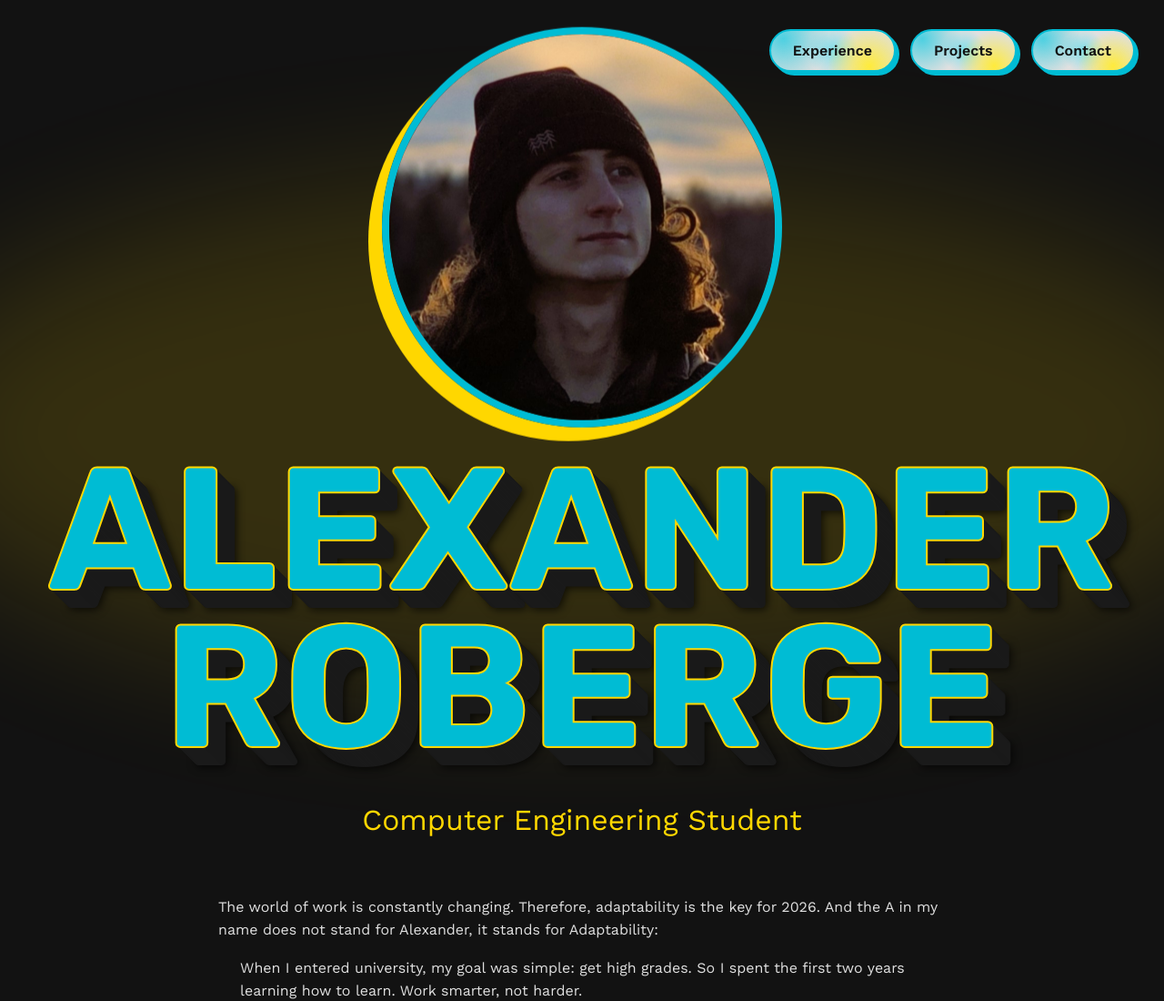
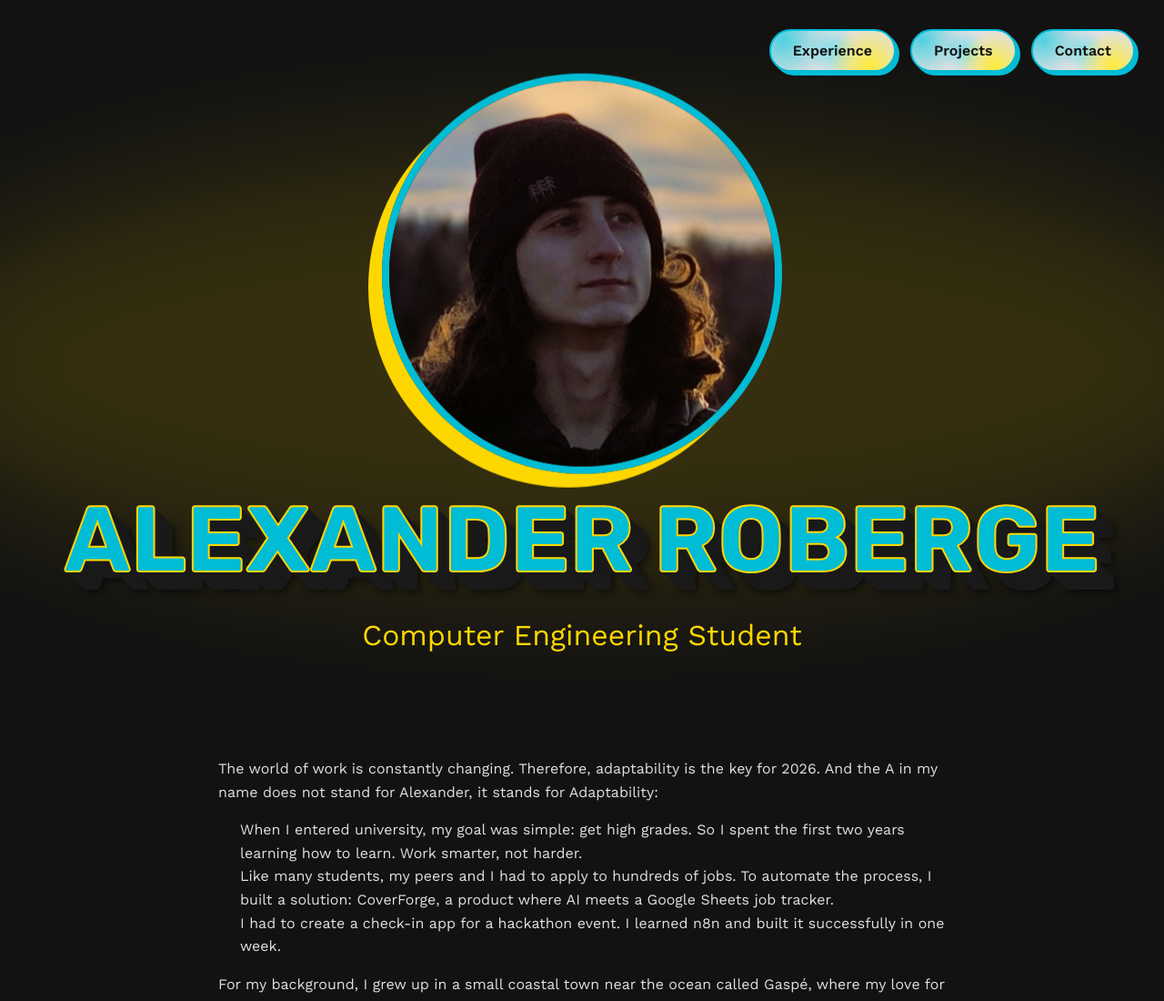
Before and after one commit to SnowdayAurelion/alexander-roberge-portfolio, a plain HTML site: page index.html in a window 1280 px wide. Shown: the top 1100 px of the page at 91% size. Drawn offline with nearby package versions, Linux system fonts and the light colour scheme.

Commit message:
actually made profile and name fit on initial page

```diff
--- a/style.css
+++ b/style.css
@@ -125,9 +125,10 @@ h1, h2, .logo, .hero-title { /* Added .hero-title here for clarity, though h1 al
 }
 
 .hero-title {
-    font-size: clamp(4rem, 15vw, 12rem);
+    font-size: clamp(3rem, 8vw, 12rem); /* Adjusted for better fitting on smaller screens */
     color: var(--primary-cyan);
     line-height: 0.9;
+    white-space: nowrap; /* Prevent the name from wrapping to a new line */
     /* Refined 3D effect: multiple layered shadows for a smoother, extruded look */
     text-shadow:
         1px 1px 0 var(--dark-surface),
@@ -159,33 +160,6 @@ h1, h2, .logo, .hero-title { /* Added .hero-title here for clarity, though h1 al
     font-size: clamp(1.2rem, 3vw, 2rem);
     color: var(--accent-gold);
     margin-top: 1rem;
-}
-
-/* Refined 3D effect: multiple layered shadows for a smoother, extruded look */
-.hero-title {
-    text-shadow:
-        1px 1px 0 var(--dark-surface),
-        2px 2px 0 var(--dark-surface),
-        3px 3px 0 var(--dark-surface),
-        4px 4px 0 var(--dark-surface),
-        5px 5px 0 var(--dark-surface),
-        6px 6px 0 var(--dark-surface),
-        7px 7px 0 var(--dark-surface),
-        8px 8px 0 var(--dark-surface),
-        9px 9px 0 var(--dark-surface),
-        10px 10px 0 var(--dark-surface),
-        11px 11px 0 var(--dark-surface),
-        12px 12px 0 var(--dark-surface),
-        13px 13px 0 var(--dark-surface),
-        14px 14px 0 var(--dark-surface),
-        15px 15px 0 var(--dark-surface),
-        16px 16px 0 var(--dark-surface),
-        17px 17px 0 var(--dark-surface),
-        18px 18px 0 var(--dark-surface),
-        19px 19px 0 var(--dark-surface),
-        20px 20px 0 var(--dark-surface), /* Creates the main extrusion depth */
-        22px 22px 10px rgba(0, 0, 0, 0.7); /* A final, softer, blurred shadow for overall depth and professionalism */
-    -webkit-text-stroke: 2px var(--accent-gold); /* Increased thickness for a more prominent outline */
 }
 
 /* Pseudo-element for the background oval blur with gritty grain */
```
